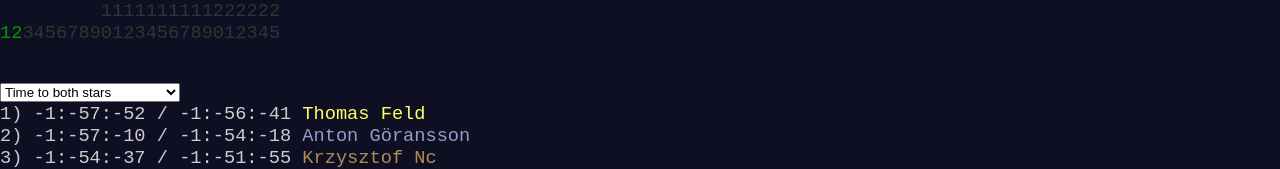
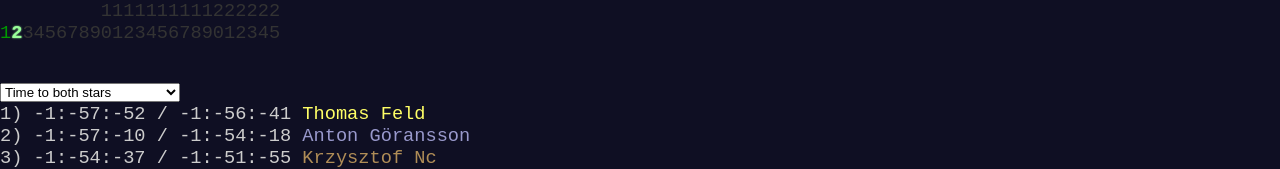
Before and after one commit to chce/aoc2021-nc-scoreboard, a React (Create React App) app: page / in a window 1280 px wide. Shown: the top 169 px of the page. Built offline with nearby package versions, Linux system fonts and the light colour scheme.

Commit message:
Make selected link flashier

```diff
--- a/src/App.css
+++ b/src/App.css
@@ -514,6 +514,12 @@ form#settings input[type="checkbox"] ~ span {
   border: 1px solid #333340;
   background: #10101a;
 }
+a.bold {
+  font-weight: bold;
+  color: #9f9;
+  text-shadow: 0 0 2px #9f9;
+
+}
 @media only screen and (max-width: 750px) {
 
   .score-input-aside label {
--- a/src/App.tsx
+++ b/src/App.tsx
@@ -39,7 +39,7 @@ function App() {
         <div className="privboard-row">
           <span className="privboard-days">
             {days.map((day, idx) => {
-              return day ? <a href="" onClick={(ev) => {
+              return day ? <a href="" className={""+(idx+1) === selectedDay ? 'bold':''} onClick={(ev) => {
                 ev.preventDefault()
                 ev.stopPropagation();
                 setSelectedDay(""+(idx+1));
```
